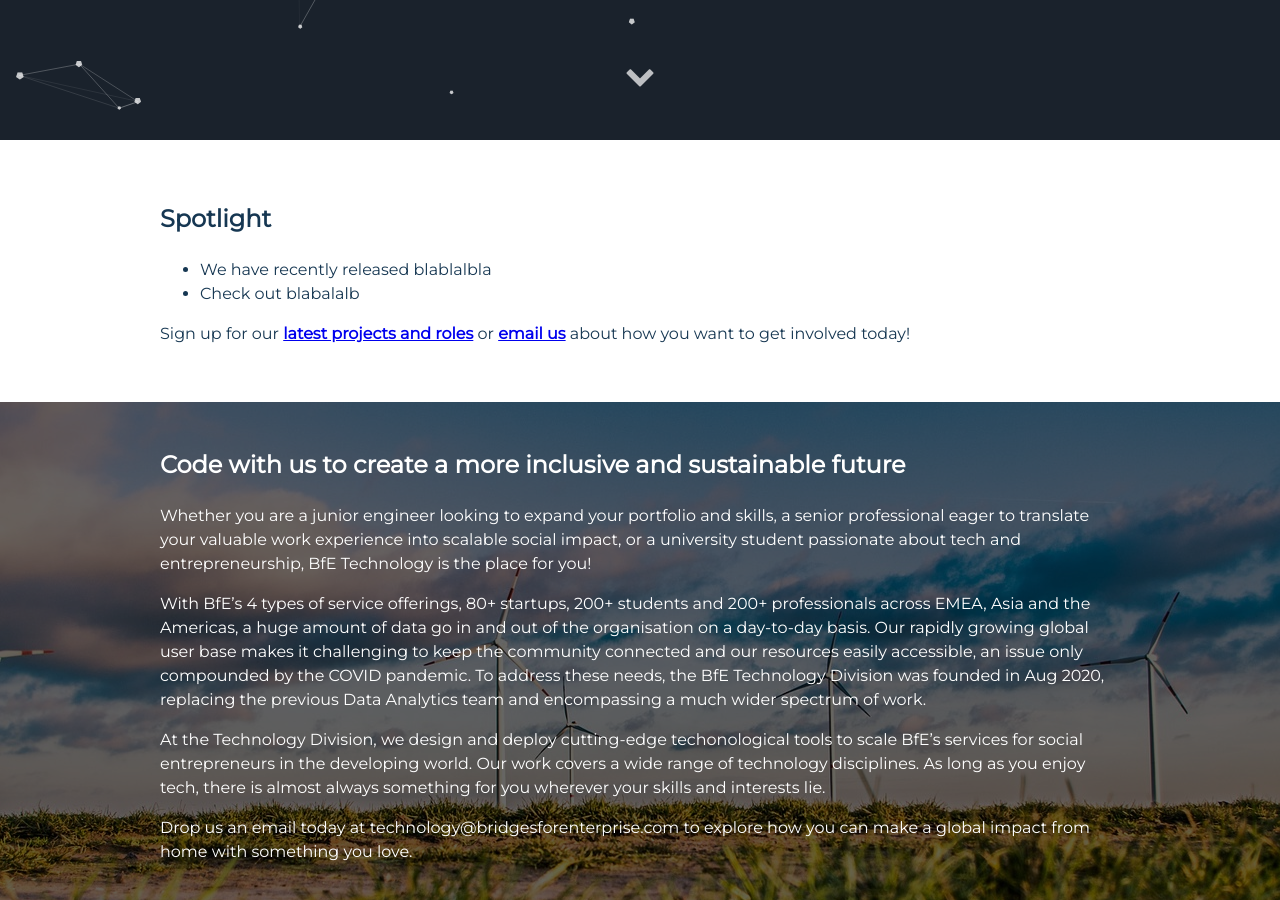
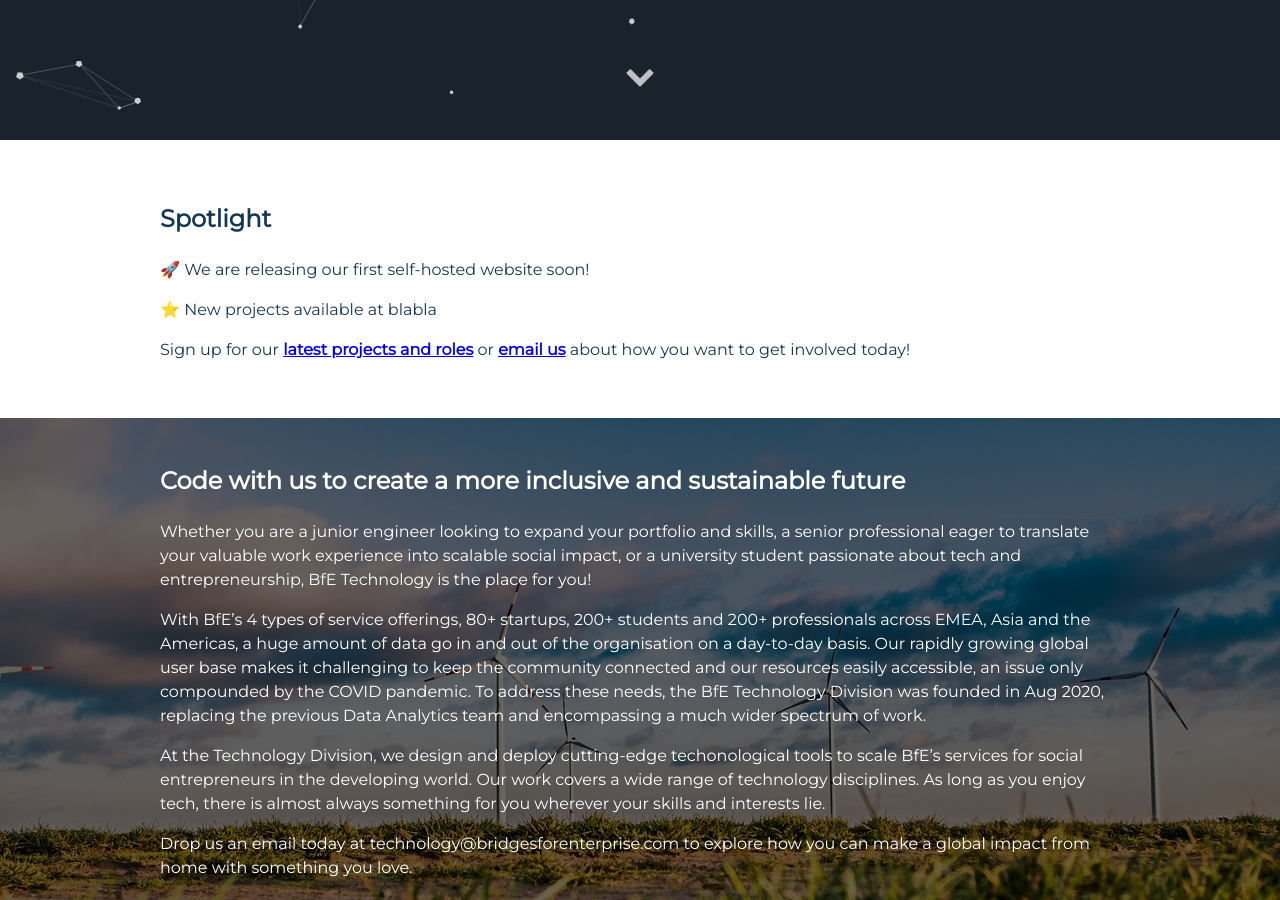
Before and after one commit to BfE-Technology/BfE-Technology.github.io, a Jekyll site: the page built from index.md, in a window 1280 px wide and 900 px high, scrolled down 760 px. Built offline with Jekyll 4.4.1, drawn with Linux system fonts in a browser that asks for light colours.

Commit message:
Update index.md

```diff
--- a/index.md
+++ b/index.md
@@ -6,8 +6,9 @@ layout: default
 
 ### Spotlight
 
-- We have recently released blablalbla
-- Check out blabalalb
+🚀 We are releasing our first self-hosted website soon!
+
+⭐ New projects available at blabla
 
 Sign up for our [**latest projects and roles**](https://opps.bridgesforenterprise.com/technology) or [**email us**](mailto:technology@bridgesforenterprise.com) about how you want to get involved today!
 
```
